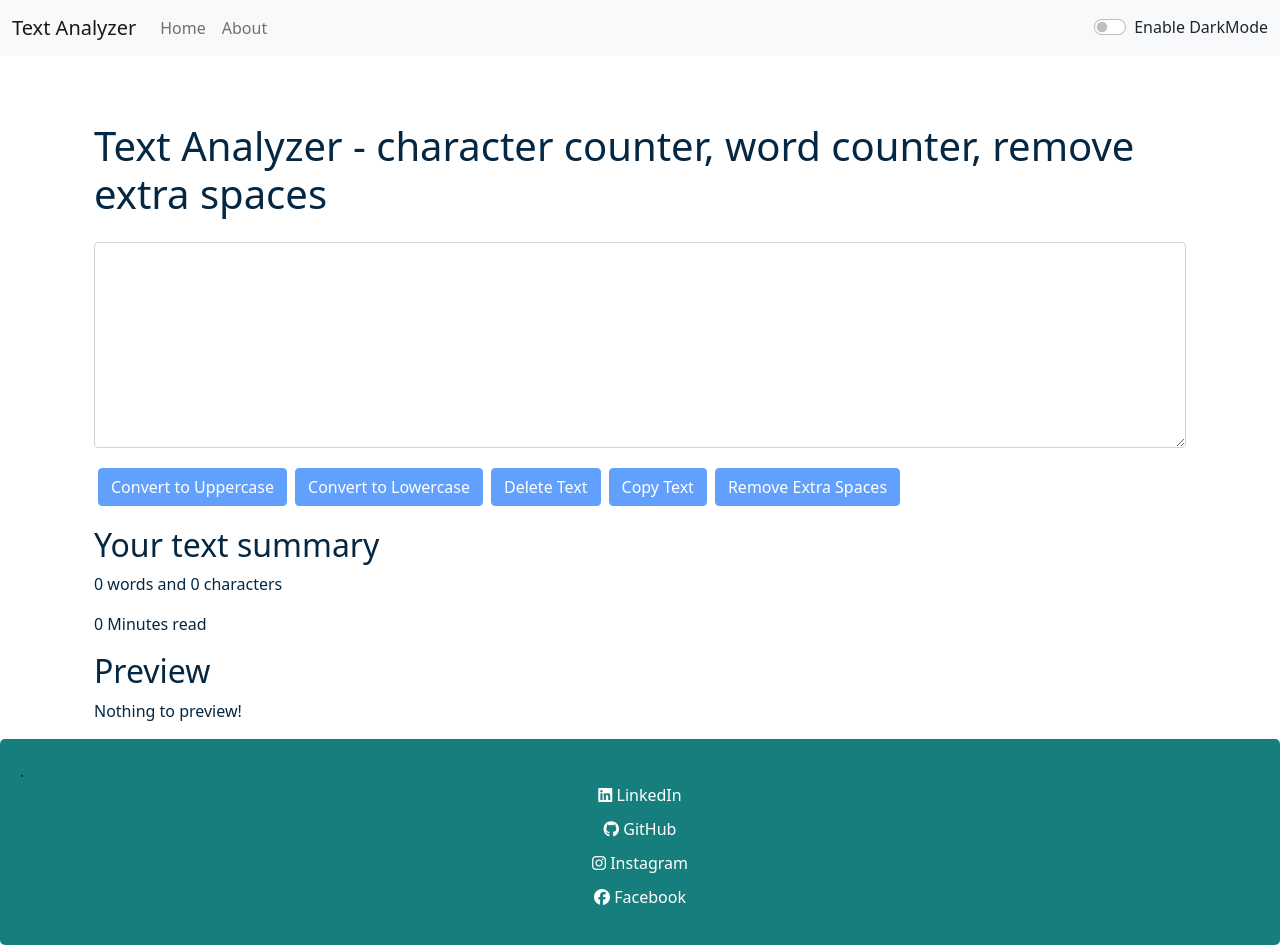
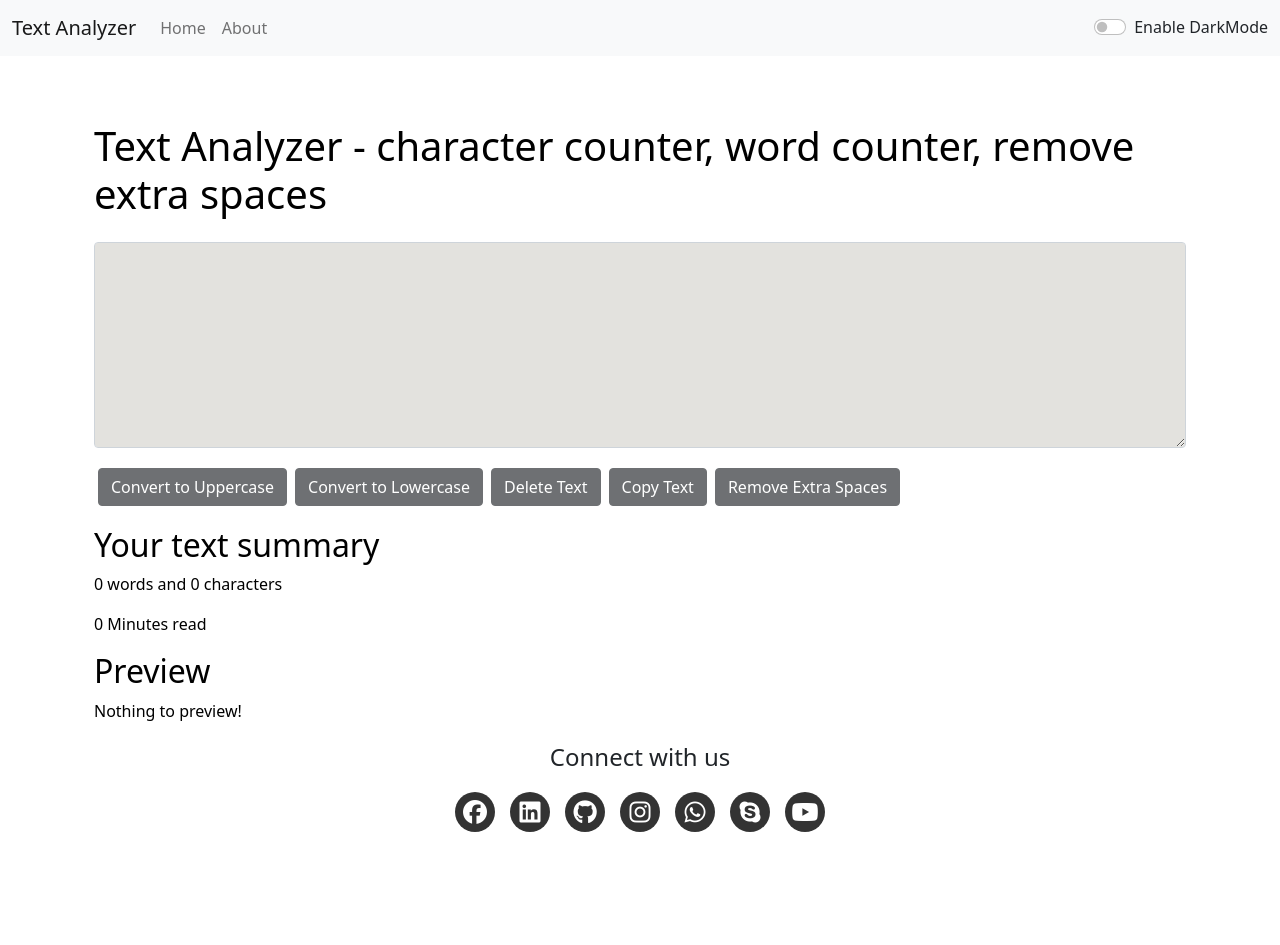
Before and after one commit to mubashir1837/TextAnalyzer, a React (Create React App) app: page / in a window 1280 px wide. After the commit the page ends 852 px from the top, so only its background shows below. Built offline with nearby package versions, Linux system fonts and the light colour scheme.

Commit message:
text analyzer

```diff
--- a/src/App.js
+++ b/src/App.js
@@ -32,12 +32,12 @@ function App() {
   const toggleMode = () => {
     if (mode === 'light') {
       setMode('dark');
-      document.body.style.backgroundColor = '#0d2f57';
-      showAlert("Dark mode has been enabled", "success");
+      document.body.style.backgroundColor = '#0d1117';
+      showAlert("Dark mode is now activated", "success");
     } else {
       setMode('light');
-      document.body.style.backgroundColor = '#1ff';
-      showAlert("Light mode has been enabled", "success");
+      document.body.style.backgroundColor = 'white';
+      showAlert("Light mode is now activated.", "success");
     }
   }
 
--- a/src/components/SocialAccounts.css
+++ b/src/components/SocialAccounts.css
@@ -1,38 +1,43 @@
-/* SocialAccounts.css */
-
 .social-accounts {
-    position: center;
-    bottom: 20px;
-    right: 20px;
-    background-color: rgb(23, 126, 126);
-    padding: 20px;
-    border-radius: 5px;
-    box-shadow: 0 2px 5px rgba(0, 0, 0, 0.1);
-    flex-direction: column;
+  text-align: center;
+  margin: 20px 0;
 }
 
 .social-accounts h3 {
-    margin-bottom: 10px;
-    text-align: center;
+  font-size: 1.5rem;
+  margin-bottom: 20px;
 }
 
 .social-accounts ul {
   list-style: none;
   padding: 0;
-    text-align: center;
+  display: flex;
+  justify-content: center;
+  gap: 15px;
 }
 
 .social-accounts ul li {
-    margin-bottom: 10px;
-    flex-direction: column;
+  display: inline-block;
 }
 
 .social-accounts ul li a {
+  display: flex;
+  align-items: center;
+  justify-content: center;
+  width: 40px;
+  height: 40px;
+  border-radius: 50%;
+  color: white;
   text-decoration: none;
-    color: white;
+  background-color: #333;
+  font-size: 1.5rem;
+  transition: background-color 0.3s;
 }
 
 .social-accounts ul li a:hover {
-    text-decoration: blink;
-    text-align: right;
+  background-color: #555;
 }
+
+.social-accounts ul li a .fab {
+  display: block;
+}
--- a/src/components/SocialAccounts.js
+++ b/src/components/SocialAccounts.js
@@ -1,31 +1,44 @@
-// SocialAccounts.js
-
 import React from 'react';
 import './SocialAccounts.css';
 
 export default function SocialAccounts() {
   return (
     <div className="social-accounts">
-      <h7>.</h7>
+      <h3>Connect with us</h3>
       <ul>
         <li>
-          <a href="https://www.linkedin.com/in/mubashirali8/" target="_blank" rel="noopener noreferrer">
-            <i className="fab fa-linkedin"></i> LinkedIn
+          <a href="https://www.facebook.com/profile.php?id=100089259276299" target="_blank" rel="noopener noreferrer">
+            <i className="fab fa-facebook"></i>
+          </a>
+        </li>
+        <li>
+          <a href="https://www.linkedin.com/in/mubashirali3/" target="_blank" rel="noopener noreferrer">
+            <i className="fab fa-linkedin"></i>
           </a>
         </li>
         <li>
           <a href="https://github.com/mubashir1837" target="_blank" rel="noopener noreferrer">
-            <i className="fab fa-github"></i> GitHub
+            <i className="fab fa-github"></i>
           </a>
         </li>
         <li>
-          <a href="https://instagram.com/mubashir_aliyaar_37" target="_blank" rel="noopener noreferrer">
-            <i className="fab fa-instagram"></i> Instagram
+          <a href="https://www.instagram.com" target="_blank" rel="noopener noreferrer">
+            <i className="fab fa-instagram"></i>
           </a>
         </li>
         <li>
-          <a href="https://facebook.com/your_facebook_username" target="_blank" rel="noopener noreferrer">
-            <i className="fab fa-facebook"></i> Facebook
+          <a href="https://whatsapp.com/channel/0029Vag7XYc6LwHkv1yfVo3A" target="_blank" rel="noopener noreferrer">
+            <i className="fab fa-whatsapp"></i>
+          </a>
+        </li>
+        <li>
+          <a href="https://join.skype.com/invite/tbUVmyPL6ySt" target="_blank" rel="noopener noreferrer">
+            <i className="fab fa-skype"></i>
+          </a>
+        </li>
+        <li>
+          <a href="https://www.youtube.com/@BismiAllah_coder" target="_blank" rel="noopener noreferrer">
+            <i className="fab fa-youtube"></i>
           </a>
         </li>
       </ul>
--- a/src/components/TextForm.js
+++ b/src/components/TextForm.js
@@ -1,5 +1,4 @@
 import React, {useState} from 'react'
-
 
 export default function TextForm(props) {
     const handleUpClick = ()=>{
@@ -24,13 +23,11 @@ export default function TextForm(props) {
         setText(event.target.value)
     }
 
-    // Credits: A
     const handleCopy = () => {
         navigator.clipboard.writeText(text);
         props.showAlert("Copied to Clipboard!", "success");
     }
 
-    // Credits: Coding Wala
     const handleExtraSpaces = () => {
         let newText = text.split(/[ ]+/);
         setText(newText.join(" "));
@@ -38,22 +35,21 @@ export default function TextForm(props) {
     }
 
     const [text, setText] = useState('');
-    // text = "new text"; // Wrong way to change the state
-    // setText("new text"); // Correct way to change the state
+
     return (
         <>
-        <div className="container" style={{color: props.mode==='dark'?'white':'#042743'}}>
+        <div className="container" style={{color: props.mode==='dark'?'white':'black'}}>
             <h1 className='mb-4'>{props.heading}</h1>
             <div className="mb-3">
-            <textarea className="form-control" value={text} onChange={handleOnChange} style={{backgroundColor: props.mode==='dark'?'#13466e':'white', color: props.mode==='dark'?'white':'#042743'}} id="myBox" rows="8"></textarea>
+            <textarea className="form-control" value={text} onChange={handleOnChange} style={{backgroundColor: props.mode==='dark'?'#c2bfb8':'#e3e2de', color: props.mode==='dark'?'black':'#042743'}} id="myBox" rows="8"></textarea>
             </div>
-            <button disabled={text.length===0} className="btn btn-primary mx-1 my-1" onClick={handleUpClick}>Convert to Uppercase</button>
-            <button disabled={text.length===0} className="btn btn-primary mx-1 my-1" onClick={handleLoClick}>Convert to Lowercase</button>
-            <button disabled={text.length===0} className="btn btn-primary mx-1 my-1" onClick={handleClearClick}>Delete Text</button>
-            <button disabled={text.length===0} className="btn btn-primary mx-1 my-1" onClick={handleCopy}>Copy Text</button>
-            <button disabled={text.length===0} className="btn btn-primary mx-1 my-1" onClick={handleExtraSpaces}>Remove Extra Spaces</button>
+            <button disabled={text.length===0} className={`btn mx-1 my-1 ${props.mode === 'dark' ? 'btn-light' : 'btn-dark'}`} onClick={handleUpClick}>Convert to Uppercase</button>
+            <button disabled={text.length===0} className={`btn mx-1 my-1 ${props.mode === 'dark' ? 'btn-light' : 'btn-dark'}`} onClick={handleLoClick}>Convert to Lowercase</button>
+            <button disabled={text.length===0} className={`btn mx-1 my-1 ${props.mode === 'dark' ? 'btn-light' : 'btn-dark'}`} onClick={handleClearClick}>Delete Text</button>
+            <button disabled={text.length===0} className={`btn mx-1 my-1 ${props.mode === 'dark' ? 'btn-light' : 'btn-dark'}`} onClick={handleCopy}>Copy Text</button>
+            <button disabled={text.length===0} className={`btn mx-1 my-1 ${props.mode === 'dark' ? 'btn-light' : 'btn-dark'}`} onClick={handleExtraSpaces}>Remove Extra Spaces</button>
         </div>
-        <div className="container my-3" style={{color: props.mode==='dark'?'white':'#042743'}}>
+        <div className="container my-3" style={{color: props.mode==='dark'?'white':'black'}}>
             <h2>Your text summary</h2>
             <p>{text.split(/\s+/).filter((element)=>{return element.length!==0}).length} words and {text.length} characters</p>
             <p>{0.008 *  text.split(/\s+/).filter((element)=>{return element.length!==0}).length} Minutes read</p>
```
Also changed, not shown: 1 other file (tests, documents, lock files or other folders). Lines whose indentation alone changed are shown as unchanged.
